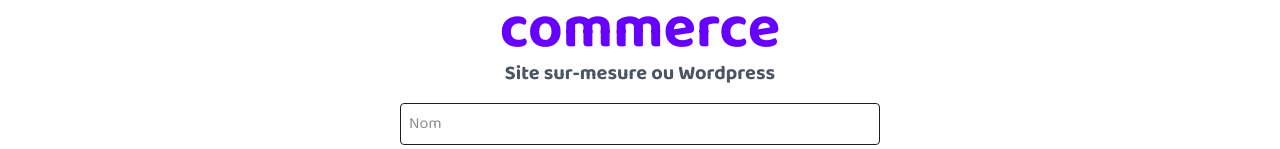
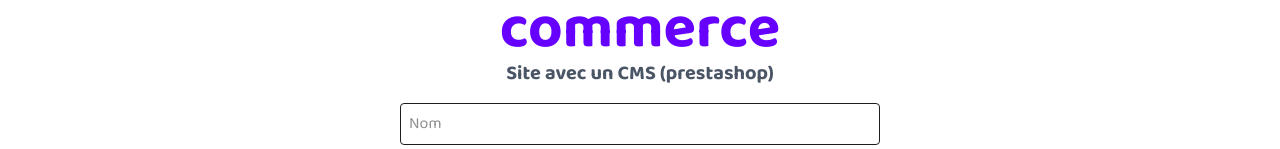
Before and after one commit to teo-crth/siteo, a Next.js app: page /devis/site-ecommerce in a window 1280 px wide. Shown: the part 217-366 px from the top of the page. Built offline with nearby package versions, Linux system fonts and the light colour scheme; no server answers.

Commit message:
fix: text ecommerce

```diff
--- a/app/devis/site-ecommerce/page.tsx
+++ b/app/devis/site-ecommerce/page.tsx
@@ -11,7 +11,7 @@
     return (
         <div className='container-devisPage p-8 pb-20 gap-16 sm:p-15 font-title'>
             <h1 className='font-bold text-center md:text-6xl lg:text-6xl xl:text-6xl text-4xl text-secondary'>Demander un devis pour un site E-commerce</h1>
-            <h2 className='font-bold text-center text-xl text-gray-600'>Site sur-mesure ou Wordpress</h2>
+            <h2 className='font-bold text-center text-xl text-gray-600'>Site avec un CMS (prestashop)</h2>
             <FormDevis devisType='Devis site e-commerce' />
         </div>
     );
--- a/app/devis/site-vitrine-plus/page.tsx
+++ b/app/devis/site-vitrine-plus/page.tsx
@@ -11,7 +11,7 @@
     return (
         <div className='container-devisPage p-8 pb-20 gap-16 sm:p-15 font-title'>
             <h1 className='font-bold text-center md:text-6xl lg:text-6xl xl:text-6xl text-4xl text-secondary'>Demander un devis pour un site vitrine professionnel</h1>
-            <h2 className='font-bold text-center text-xl text-gray-600'>Site sur-mesure ou Wordpress</h2>
+            <p  className=' font-bold text-center text-2xl'>(Plusieurs pages)</p>
             <FormDevis devisType='Devis site vitrine (1page)' />
         </div>
     );
```
